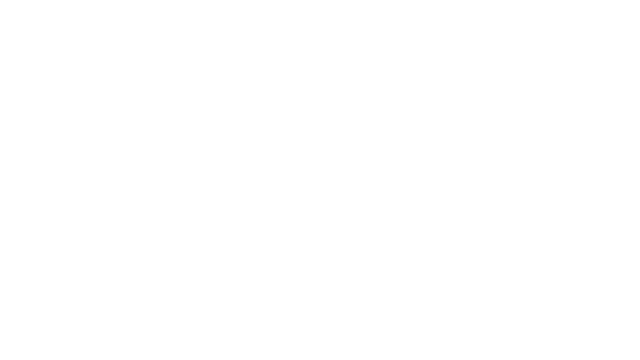
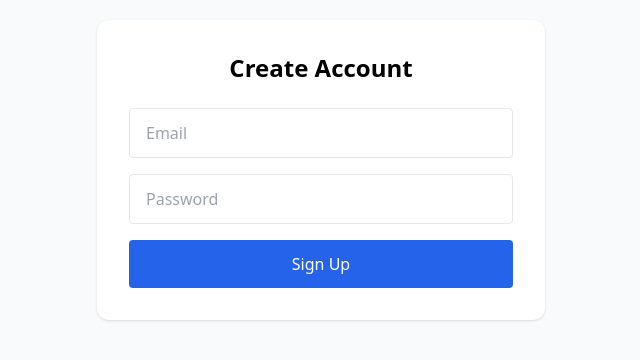
Before and after one commit to Aslammohammad-01/automsgs-frontend, a React (Vite) app: page /signup in a window 1280 px wide. Before the commit this address had no page. Shown: the part 230-590 px from the top of the page, without its empty margins (319-959 px from the left). Built offline with nearby package versions, Linux system fonts and the light colour scheme.

Commit message:
added browser frindly react GUI to validate otp's

```diff
--- /dev/null
+++ b/src/config.js
@@ -0,0 +1,2 @@
+export const API_BASE_URL =
+  "https://5r6y5cfnhd.execute-api.ap-south-2.amazonaws.com/dev";
--- a/src/main.jsx
+++ b/src/main.jsx
@@ -7,6 +7,11 @@ import PrivacyPolicy from "./pages/PrivacyPolicy";
 import Terms from "./pages/Terms";
 import DataDeletion from "./pages/DataDeletion";
 import Contact from "./pages/Contact";
+import Signup from "./pages/Signup";
+import Login from "./pages/Login";
+import VerifyOtp from "./pages/VerifyOtp";
+
+
 
 import "./index.css";
 
@@ -19,6 +24,9 @@ ReactDOM.createRoot(document.getElementById("root")).render(
         <Route path="/terms" element={<Terms />} />
         <Route path="/data-deletion" element={<DataDeletion />} />
         <Route path="/contact" element={<Contact />} />
+        <Route path="/signup" element={<Signup />} />
+        <Route path="/login" element={<Login />} />
+        <Route path="/verify-otp" element={<VerifyOtp />} />
       </Routes>
     </BrowserRouter>
   </React.StrictMode>
--- /dev/null
+++ b/src/pages/Login.jsx
@@ -0,0 +1,62 @@
+import { useState } from "react";
+import { API_BASE_URL } from "../config";
+
+export default function Login() {
+  const [email, setEmail] = useState("");
+  const [password, setPassword] = useState("");
+  const [message, setMessage] = useState("");
+
+  const handleLogin = async (e) => {
+    e.preventDefault();
+
+    const res = await fetch(`${API_BASE_URL}/login`, {
+      method: "POST",
+      headers: { "Content-Type": "application/json" },
+      body: JSON.stringify({ email, password }),
+    });
+
+    const data = await res.json();
+
+    if (res.ok) {
+      localStorage.setItem("token", data.token);
+      window.location.href = "/dashboard";
+    } else {
+      setMessage("Invalid login credentials");
+    }
+  };
+
+  return (
+    <div className="min-h-screen flex items-center justify-center bg-gray-50">
+      <form
+        onSubmit={handleLogin}
+        className="bg-white p-8 rounded-xl shadow max-w-md w-full"
+      >
+        <h2 className="text-2xl font-bold mb-6 text-center">Login</h2>
+
+        <input
+          type="email"
+          placeholder="Email"
+          required
+          className="w-full border px-4 py-3 rounded mb-4"
+          value={email}
+          onChange={(e) => setEmail(e.target.value)}
+        />
+
+        <input
+          type="password"
+          placeholder="Password"
+          required
+          className="w-full border px-4 py-3 rounded mb-4"
+          value={password}
+          onChange={(e) => setPassword(e.target.value)}
+        />
+
+        {message && <p className="text-red-600 text-sm mb-3">{message}</p>}
+
+        <button className="w-full bg-blue-600 text-white py-3 rounded hover:bg-blue-700">
+          Login
+        </button>
+      </form>
+    </div>
+  );
+}
--- /dev/null
+++ b/src/pages/Signup.jsx
@@ -0,0 +1,68 @@
+import { useState } from "react";
+import { API_BASE_URL } from "../config";
+
+export default function Signup() {
+  const [email, setEmail] = useState("");
+  const [password, setPassword] = useState("");
+  const [loading, setLoading] = useState(false);
+  const [message, setMessage] = useState("");
+
+  const handleSignup = async (e) => {
+    e.preventDefault();
+    setLoading(true);
+    setMessage("");
+
+    const res = await fetch(`${API_BASE_URL}/signup`, {
+      method: "POST",
+      headers: { "Content-Type": "application/json" },
+      body: JSON.stringify({ email, password }),
+    });
+
+    const data = await res.json();
+    setLoading(false);
+
+    if (res.ok) {
+      window.location.href = `/verify-otp?email=${email}`;
+    } else {
+      setMessage(data.message || "Signup failed");
+    }
+  };
+
+  return (
+    <div className="min-h-screen flex items-center justify-center bg-gray-50">
+      <form
+        onSubmit={handleSignup}
+        className="bg-white p-8 rounded-xl shadow max-w-md w-full"
+      >
+        <h2 className="text-2xl font-bold mb-6 text-center">Create Account</h2>
+
+        <input
+          type="email"
+          placeholder="Email"
+          required
+          className="w-full border px-4 py-3 rounded mb-4"
+          value={email}
+          onChange={(e) => setEmail(e.target.value)}
+        />
+
+        <input
+          type="password"
+          placeholder="Password"
+          required
+          className="w-full border px-4 py-3 rounded mb-4"
+          value={password}
+          onChange={(e) => setPassword(e.target.value)}
+        />
+
+        {message && <p className="text-red-600 text-sm mb-3">{message}</p>}
+
+        <button
+          disabled={loading}
+          className="w-full bg-blue-600 text-white py-3 rounded hover:bg-blue-700"
+        >
+          {loading ? "Sending OTP..." : "Sign Up"}
+        </button>
+      </form>
+    </div>
+  );
+}
--- /dev/null
+++ b/src/pages/VerifyOtp.jsx
@@ -0,0 +1,77 @@
+import { useState } from "react";
+import { API_BASE_URL } from "../config";
+
+export default function VerifyOtp() {
+  const params = new URLSearchParams(window.location.search);
+  const email = params.get("email");
+
+  const [otp, setOtp] = useState("");
+  const [loading, setLoading] = useState(false);
+  const [error, setError] = useState("");
+
+  const handleVerify = async (e) => {
+    e.preventDefault();
+    setLoading(true);
+    setError("");
+
+    try {
+      const res = await fetch(`${API_BASE_URL}/verify-otp`, {
+        method: "POST",
+        headers: { "Content-Type": "application/json" },
+        body: JSON.stringify({ email, otp }),
+      });
+
+      const text = await res.text(); // IMPORTANT (backend returns text)
+
+      if (!res.ok) {
+        throw new Error(text || "OTP verification failed");
+      }
+
+      // ✅ success
+      window.location.href = "/login";
+    } catch (err) {
+      setError(err.message);
+    } finally {
+      setLoading(false);
+    }
+  };
+
+  return (
+    <div className="min-h-screen flex items-center justify-center bg-gray-50">
+      <form
+        onSubmit={handleVerify}
+        className="bg-white p-8 rounded-xl shadow max-w-md w-full"
+      >
+        <h2 className="text-2xl font-bold mb-6 text-center">
+          Verify OTP
+        </h2>
+
+        <p className="text-sm text-gray-600 mb-4">
+          OTP sent to <strong>{email}</strong>
+        </p>
+
+        <input
+          type="text"
+          placeholder="Enter OTP"
+          required
+          className="w-full border px-4 py-3 rounded mb-4"
+          value={otp}
+          onChange={(e) => setOtp(e.target.value)}
+        />
+
+        {error && (
+          <p className="text-red-600 text-sm mb-3">
+            {error}
+          </p>
+        )}
+
+        <button
+          disabled={loading}
+          className="w-full bg-blue-600 text-white py-3 rounded hover:bg-blue-700 disabled:opacity-60"
+        >
+          {loading ? "Verifying..." : "Verify"}
+        </button>
+      </form>
+    </div>
+  );
+}
```
